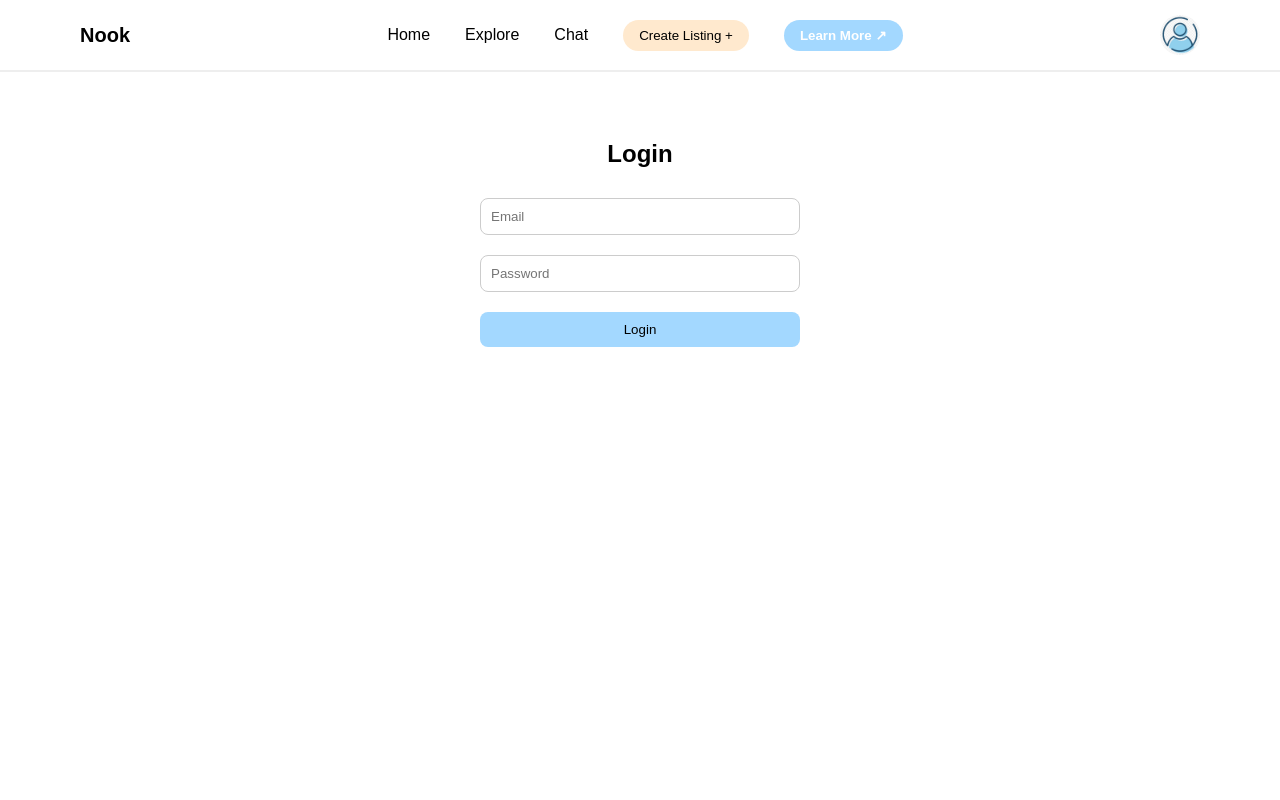
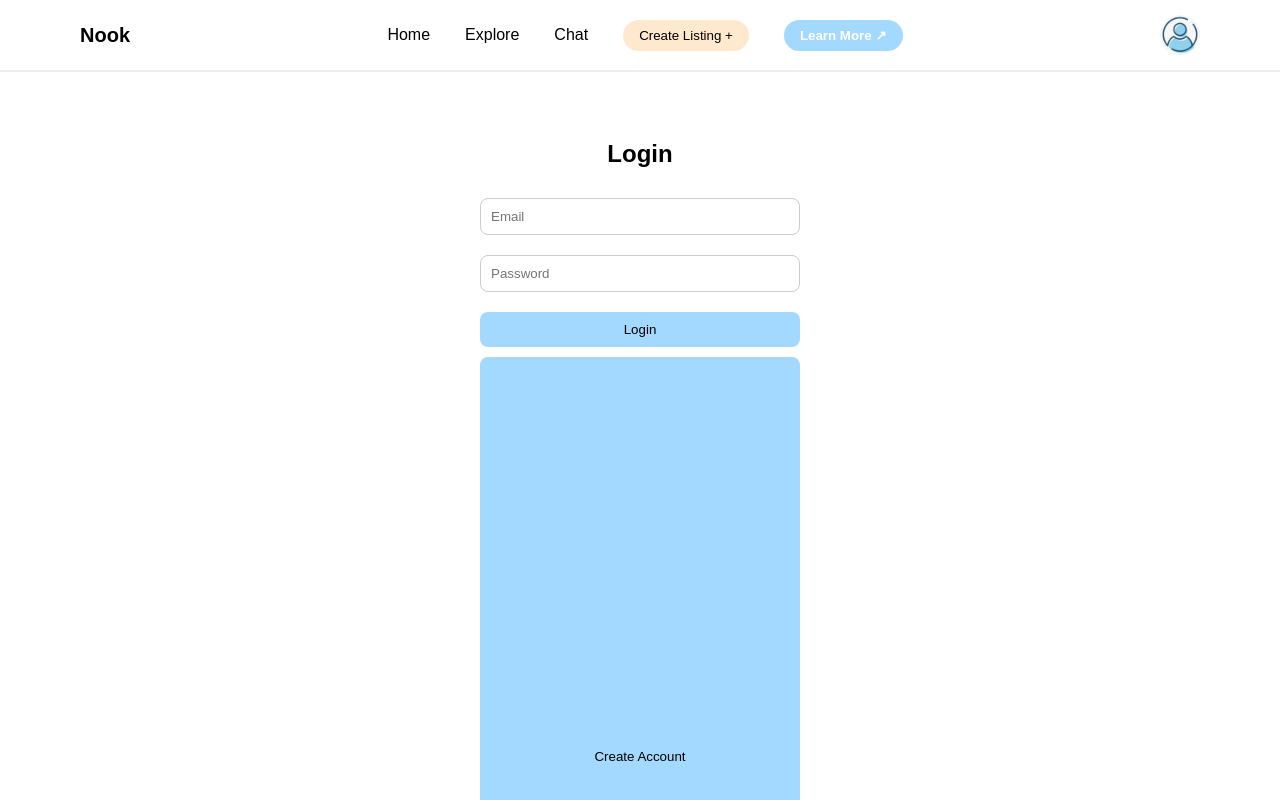
Before and after one commit to JennaShi006/nook, a React (Create React App) app in the folder frontend/: page /login in a window 1280 px wide. Shown: the top 800 px of the page. Built offline with nearby package versions, Linux system fonts and the light colour scheme; no server answers.

Commit message:
sprint 1 presentation

```diff
--- a/frontend/src/components/Header.jsx
+++ b/frontend/src/components/Header.jsx
@@ -15,11 +15,12 @@ function Header() {
     };
 
     const handleAccountClick = () => {
+        // check if the user clicked on the link before navigate to account
         if (user) {
             navigate("/account");
         }
         else {
-        navigate("/login");
+            navigate("/login");
         }
     };
 
--- a/frontend/src/pages/AccountSettingsPage.jsx
+++ b/frontend/src/pages/AccountSettingsPage.jsx
@@ -87,7 +87,6 @@ function AccountSettingsPage() {
 
   const handleLogout = () => {
     logoutUser();
-    localStorage.removeItem("jwtToken");
     alert("Logged out successfully!");
     navigate("/login");
   };
--- a/frontend/src/pages/LoginPage.jsx
+++ b/frontend/src/pages/LoginPage.jsx
@@ -1,7 +1,10 @@
 import { useState } from "react";
+import { useNavigate } from "react-router-dom";
 import "../style/LoginPage.css";
+import SignUpPage from "./SignupPage"
 
 function LoginPage() {
+  const navigate = useNavigate();
   const [form, setForm] = useState({ email: "", password: "" });
   const [message, setMessage] = useState("");
   const [error, setError] = useState("");
@@ -9,6 +12,10 @@ function LoginPage() {
   const handleChange = (e) => {
     setForm({ ...form, [e.target.name]: e.target.value });
   };
+
+  const handleSignUp = () => {
+      navigate("/signup");
+  }
 
   const handleSubmit = async (e) => {
     e.preventDefault();
@@ -54,12 +61,16 @@ function LoginPage() {
           required
         />
         <button type="submit">Login</button>
+        <button className="signup" onClick={handleSignUp}>
+            Create Account
+        </button>
       </form>
 
       {message && <p style={{ color: "green" }}>{message}</p>}
       {error && <p style={{ color: "red" }}>{error}</p>}
     </div>
   );
+  // return <SignUpPage/>;
 }
 
 export default LoginPage;
--- a/frontend/src/utils/auth.js
+++ b/frontend/src/utils/auth.js
@@ -11,6 +11,7 @@ export function logoutUser() {
   localStorage.removeItem("currentUser");
   localStorage.removeItem("jwtToken");
 }
+
 export function setToken(token) {
   localStorage.setItem("jwtToken", token);
 }
```
